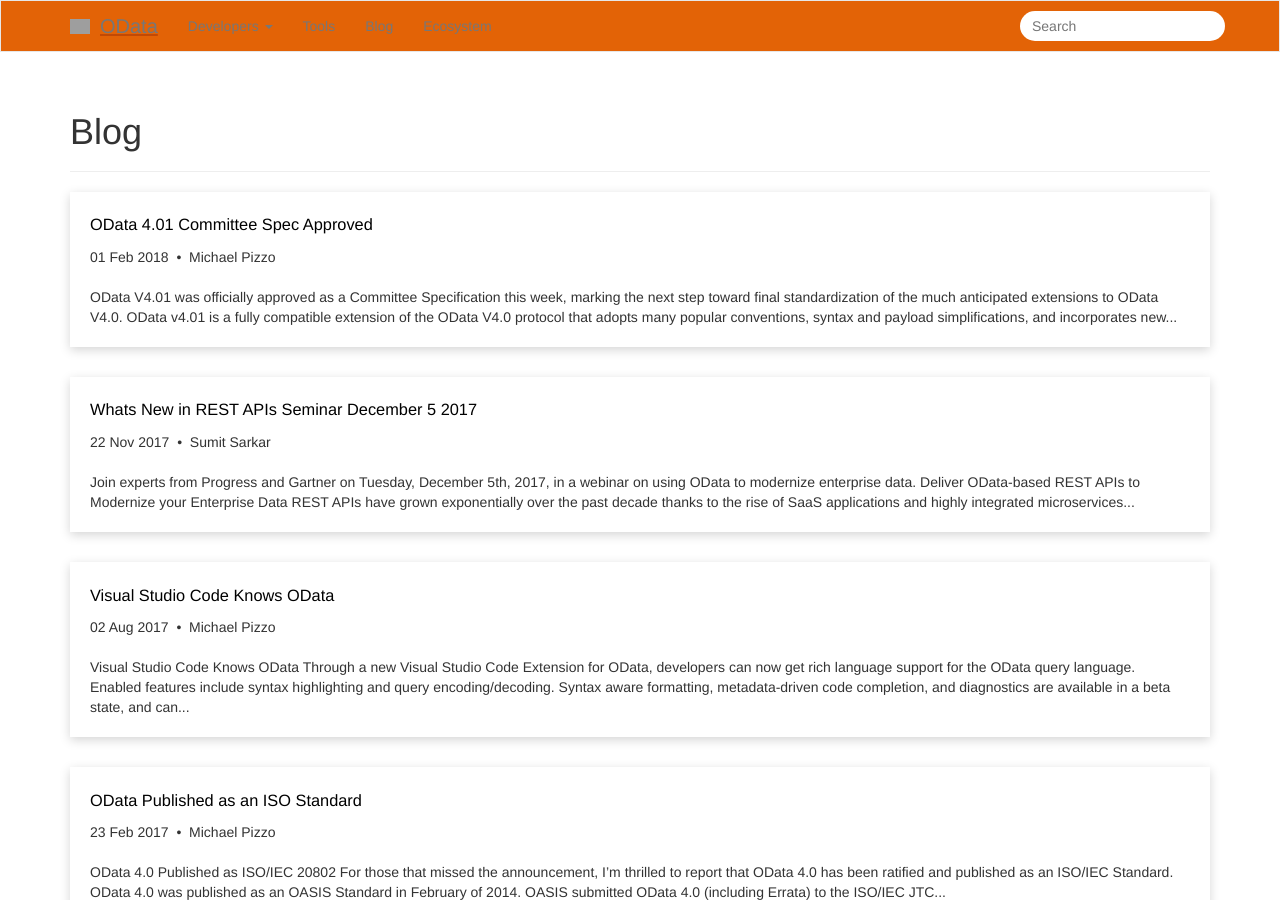
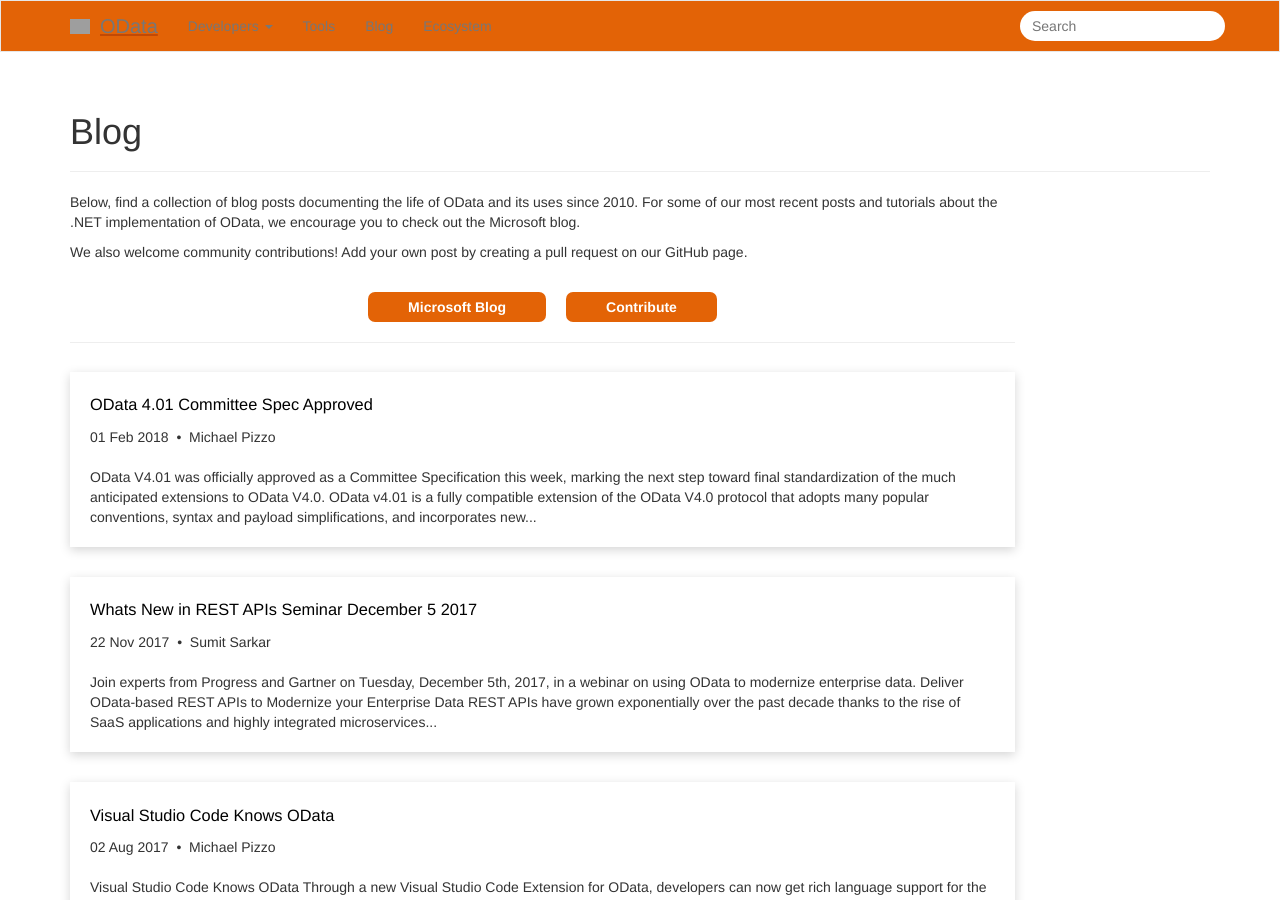
Before and after one commit to OData/odataorg.github.io, a Jekyll site: the page built from pages/blog.html, in a window 1280 px wide and 900 px high. Built offline with Jekyll 4.4.1, drawn with Linux system fonts in a browser that asks for light colours; nearby versions of some CDN libraries; library files that are not in the unit come from our copies; a style sheet for code colours, icons or effects is not loaded.

Commit message:
Added intro blurb about blog with button for microsoft blog

```diff
--- a/pages/blog.html
+++ b/pages/blog.html
@@ -4,7 +4,24 @@
 permalink: /blog/
 ---
 <script type="text/javascript" src="/assets/scripts/enterLink.js"></script>
-
+<div class="row">
+<div class="col-md-10" style="padding-bottom:9px; margin:0 0 20px">
+    <p>Below, find a collection of blog posts documenting the life of OData and its uses since 2010. For some of our most recent posts and tutorials about the .NET implementation of OData, we encourage you to check out the Microsoft blog.</p>
+    <p>We also welcome community contributions! Add your own post by creating a pull request on our GitHub page.</p>
+    <div style="display:flex; justify-content: center; gap: 2rem; border-bottom:1px solid #eeeeee">
+        <button class="big-action"
+                onclick="window.location.href = 'https://devblogs.microsoft.com/odata/'"
+                style="margin-top:2rem; margin-bottom: 2rem;">
+            Microsoft Blog
+        </button>
+        <button class="big-action"
+                onclick="window.location.href = 'https://github.com/OData/odataorg.github.io'"
+                style="margin-top:2rem; margin-bottom: 2rem;">
+            Contribute
+        </button>
+    </div>
+</div>
+<div class="col-md-10">
     <div class="card-column main-content">
         {% for post in site.posts %}
         <div class="card" tabindex="0" onkeypress="enterLink(event, '{{post.url}}')" onclick="location.href='{{post.url}}'">
@@ -15,3 +32,5 @@
         </div>
         {% endfor %}
     </div>
+</div>
+</div>
```
Lines whose indentation alone changed are shown as unchanged.
